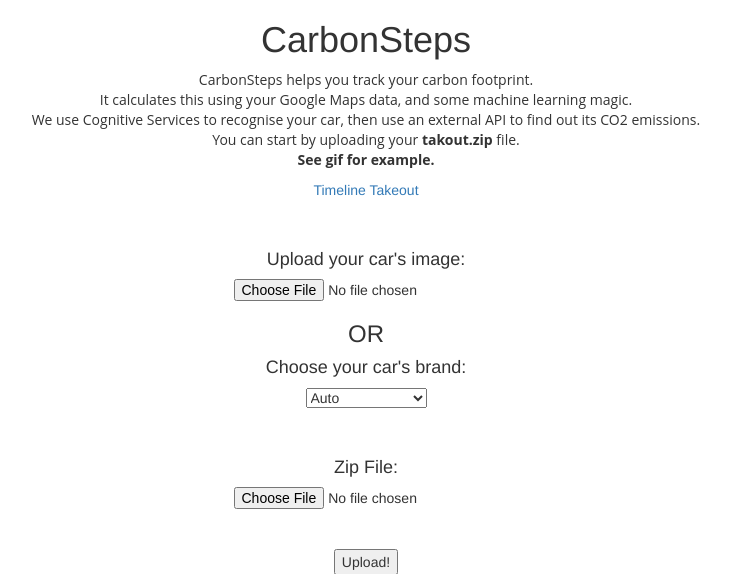
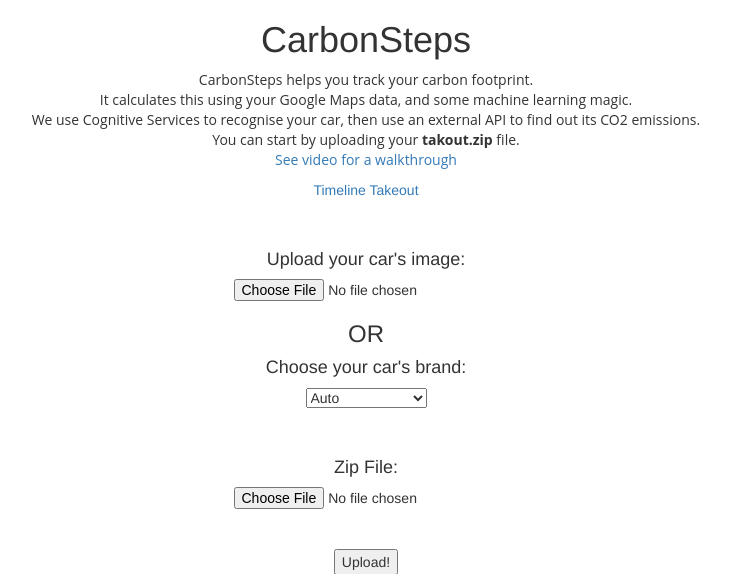
Before and after one commit to kalbhor/CarbonSteps, a Flask app: page / in a window 1280 px wide. Shown: the top 574 px of the page, without its empty margins (274-1004 px from the left). Run offline with Flask 2, Linux system fonts and the light colour scheme; some libraries are stand-ins or nearby versions.

Commit message:
Fixed template

```diff
--- a/templates/index.html
+++ b/templates/index.html
@@ -14,7 +14,7 @@
 	We use Cognitive Services to recognise your car, then use an external API to find out its CO2 emissions.<br>
 
 	You can start by uploading your <span><strong>takout.zip</strong></span> file.<br>
-	<span><strong>See gif for example.</strong><span>
+	<a href="https://www.youtube.com/watch?v=eV7V3YiVCpc" target="_blank">See video for a walkthrough</a>
         </p>
 
 	<a href="https://takeout.google.com/settings/takeout/custom/location_history" target="_blank">Timeline Takeout</a>
```
